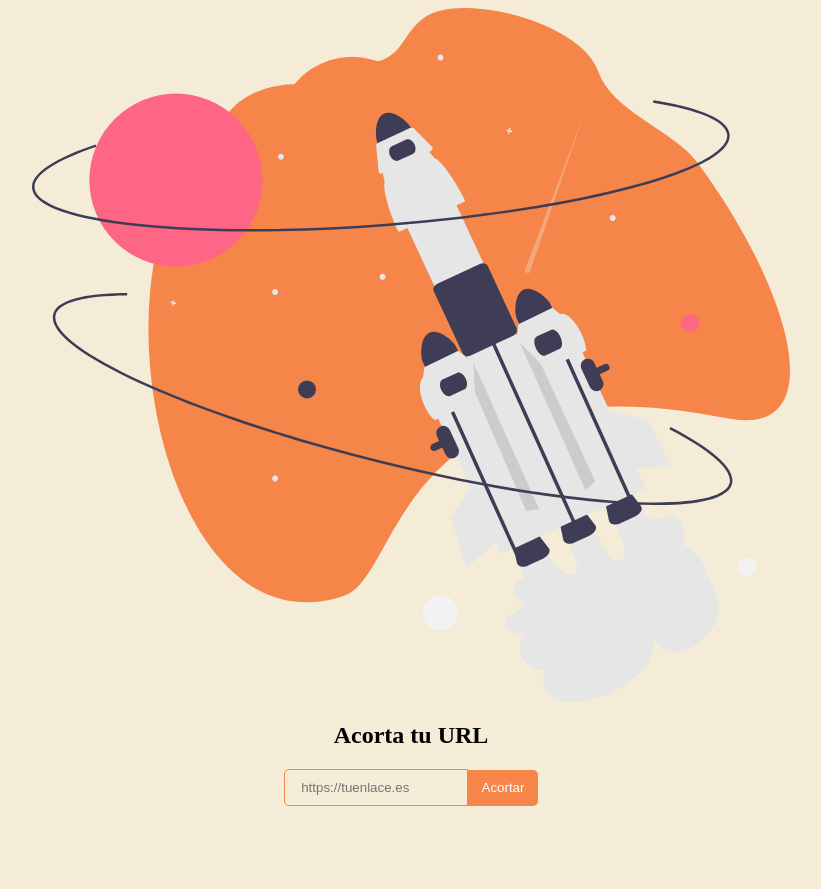
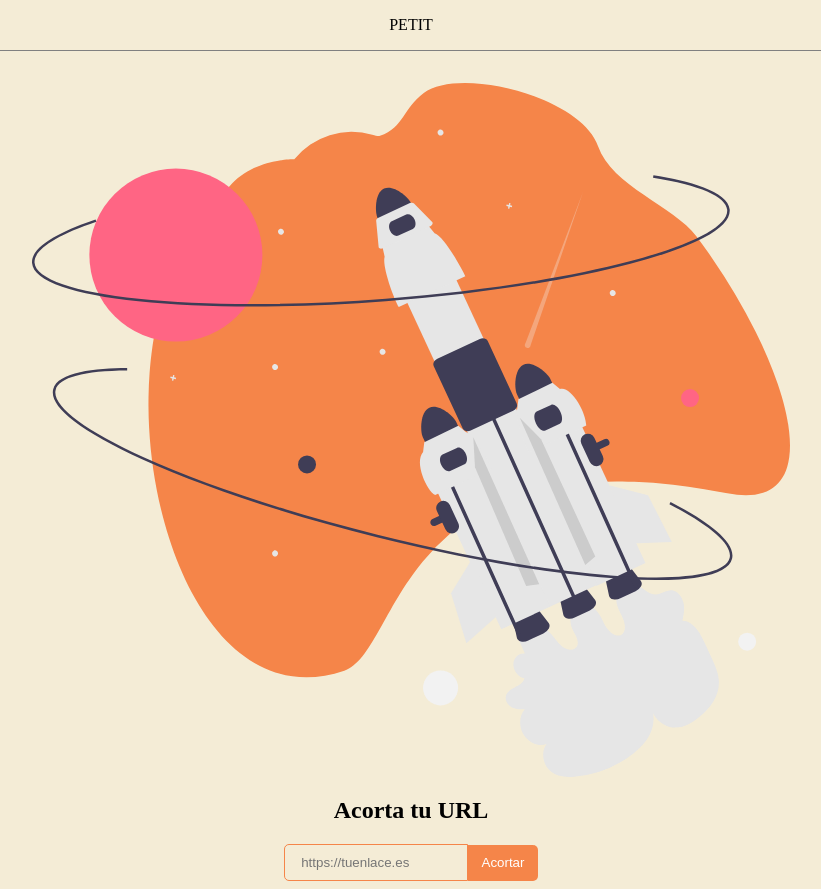
Before and after one commit to csanbardev/petit-front, a React (Vite) app: page / in a window 1280 px wide. Shown: the whole page, without its empty margins (229-1050 px from the left). Before the commit the page ends 814 px from the top, so only its background shows below. Built offline with nearby package versions, Linux system fonts and the light colour scheme.

Commit message:
create navbar draft

```diff
--- /dev/null
+++ b/src/components/Nav/Nav.css
@@ -0,0 +1,11 @@
+nav{
+  border-bottom: 1px solid gray;
+  margin-bottom: 2rem;
+}
+
+nav ul{
+  list-style: none;
+  display: flex;
+  justify-content: center;
+  padding: 0;
+}
--- a/src/components/Nav/Nav.jsx
+++ b/src/components/Nav/Nav.jsx
@@ -1,7 +1,11 @@
+import './Nav.css'
 
 export function Nav(){
   return(
-    <>
-    </>
+    <nav>
+      <ul>
+        <li>PETIT</li>
+      </ul>
+    </nav>
   )
 }
```
